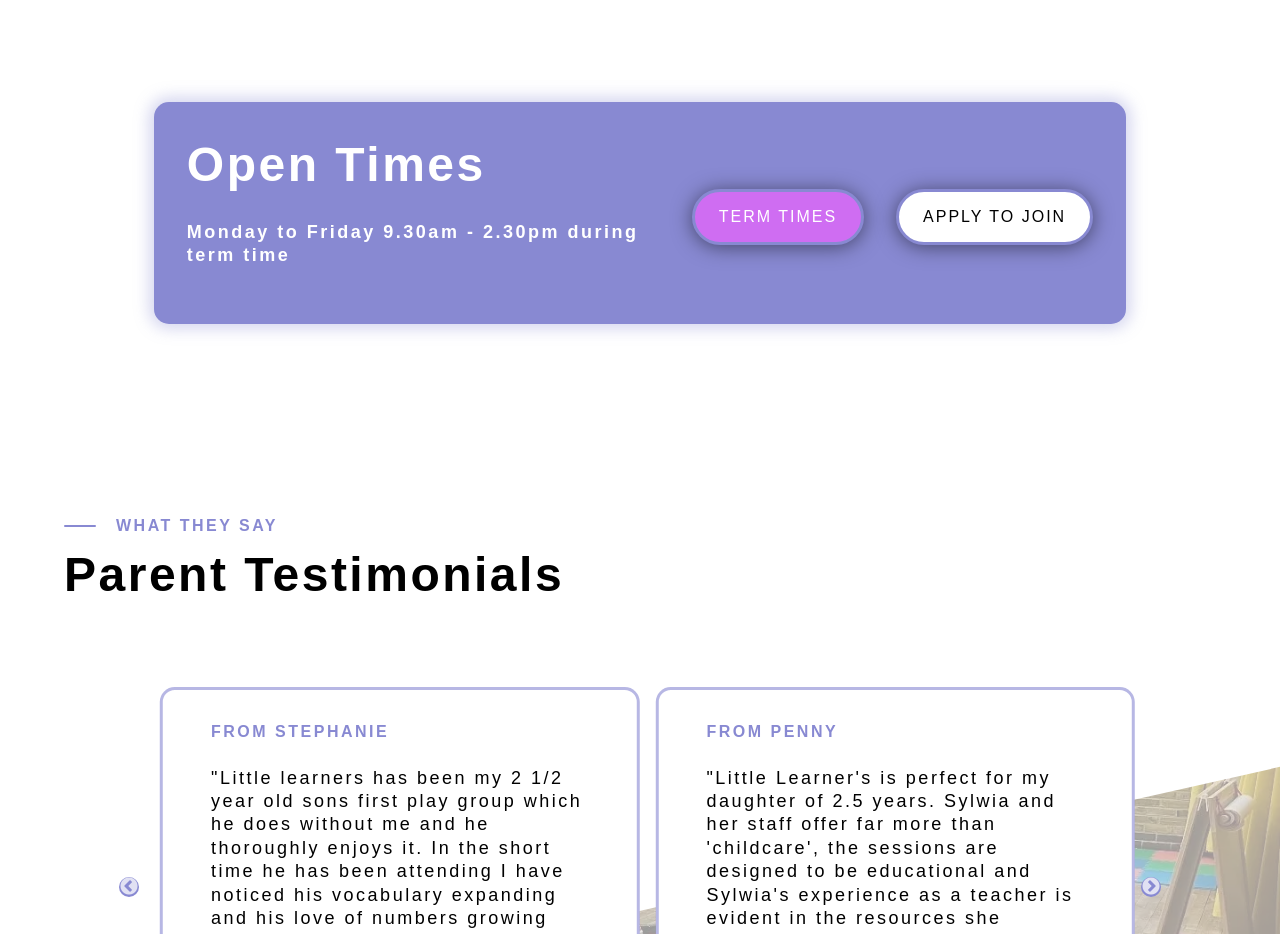
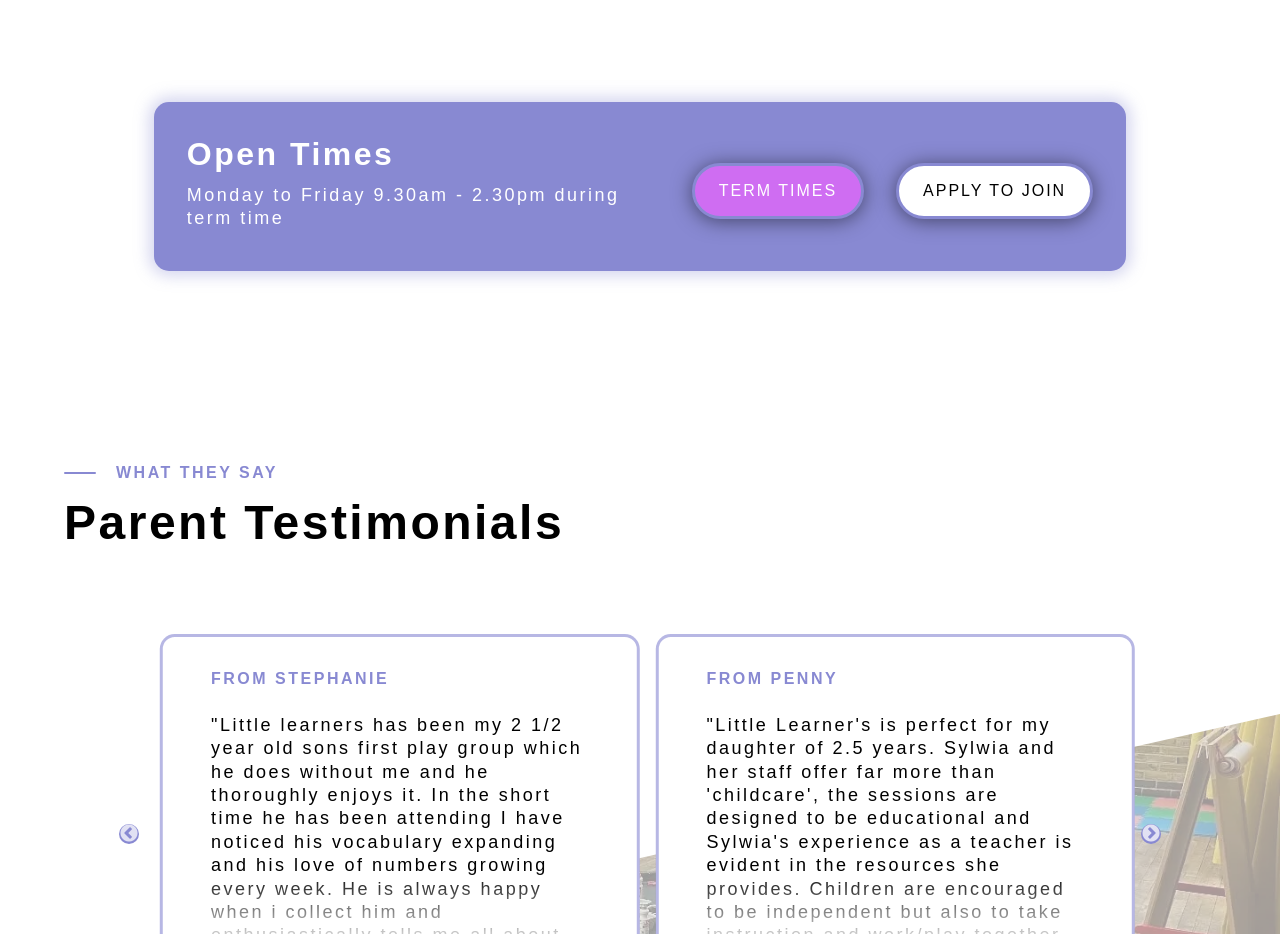
Before and after one commit to curveservices/little-learners, a React (Vite) app: page / in a window 1280 px wide. Shown: the part 2180-3114 px from the top of the page. Built offline with nearby package versions, Linux system fonts and the light colour scheme.

Commit message:
Refactor CallToAction component for improved structure and styling consistency

```diff
--- a/src/components/cta/index.jsx
+++ b/src/components/cta/index.jsx
@@ -1,12 +1,13 @@
-import Button from '../button';
-import './index.scss';
+import Button from "../button";
+import "./index.scss";
 
-const CallToAction = ({title, p1, text1, link1, text2, link2}) => {
+const CallToAction = ({ title, p1, p2, text1, link1, text2, link2, display }) => {
   return (
     <div className="cta">
       <div className="cta-container">
-        <h2 className="cta-title">{title}</h2>
+        <h3 className="cta-title">{title}</h3>
         <p className="cta-p">{p1}</p>
+        <p className="cta-p">{ p2}</p>
       </div>
       <div className="btn-container">
         <Button
@@ -14,15 +15,16 @@ const CallToAction = ({title, p1, text1, link1, text2, link2}) => {
           link={link1}
           target="_blank"
           background="var(--secondary)"
-          color='#fff'
+          color="#fff"
         />
         <Button
           text={text2}
           link={link2}
+          display={display}
         />
       </div>
     </div>
   );
-}
+};
 
-export default CallToAction
+export default CallToAction;
--- a/src/components/cta/index.scss
+++ b/src/components/cta/index.scss
@@ -11,11 +11,6 @@
     max-width: 50%;
     .cta-title {
       margin: 0;
-            font-size: 3rem;
-        }
-        .cta-p {
-            font-weight: 600;
-            padding: 1rem 0rem;
     }
   }
   .btn-container {
@@ -45,4 +40,5 @@
     .btn-container {
       padding-bottom: 1rem;
     }
-    } }
+  }
+}
```
Lines whose indentation alone changed are shown as unchanged.
